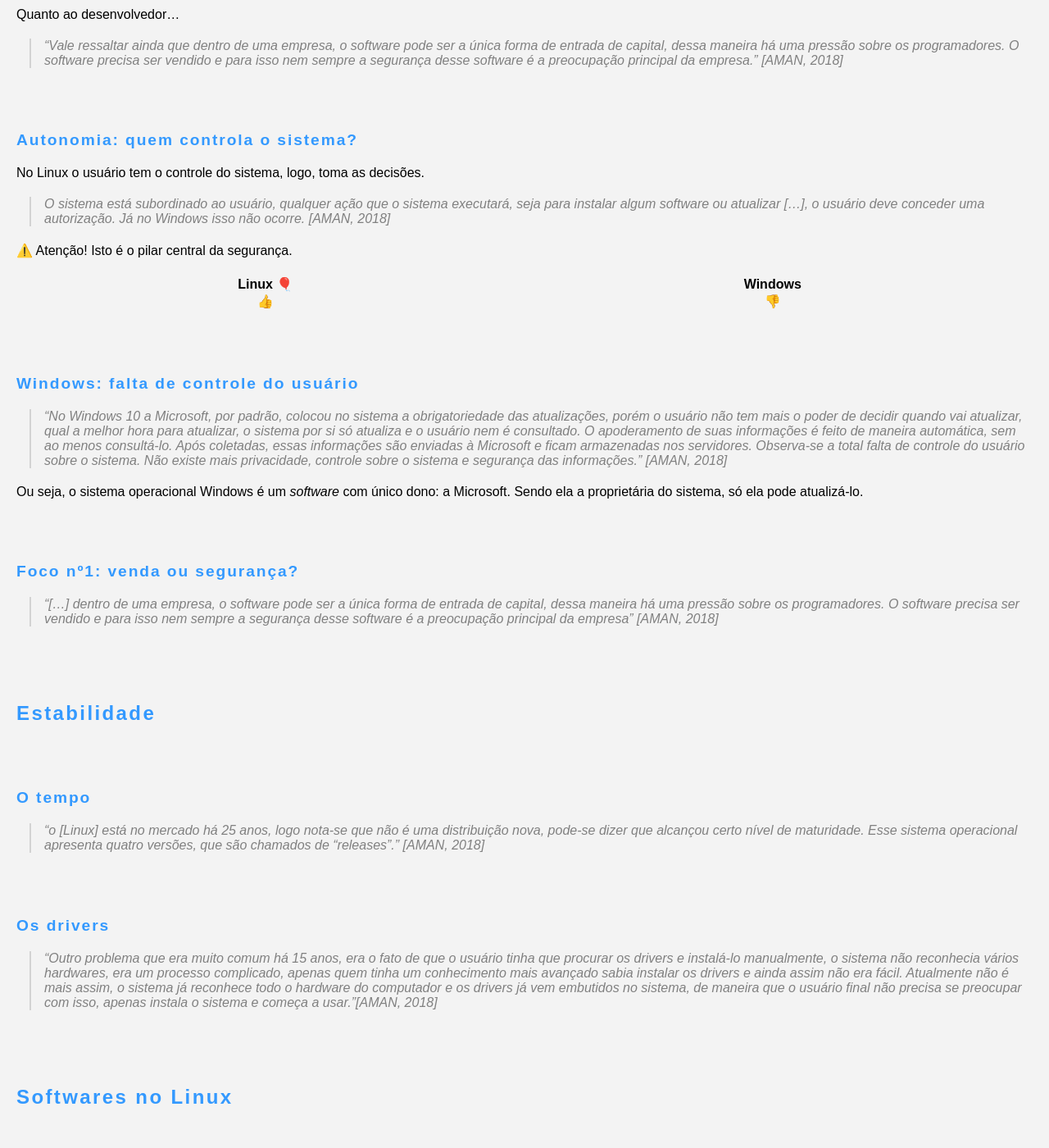
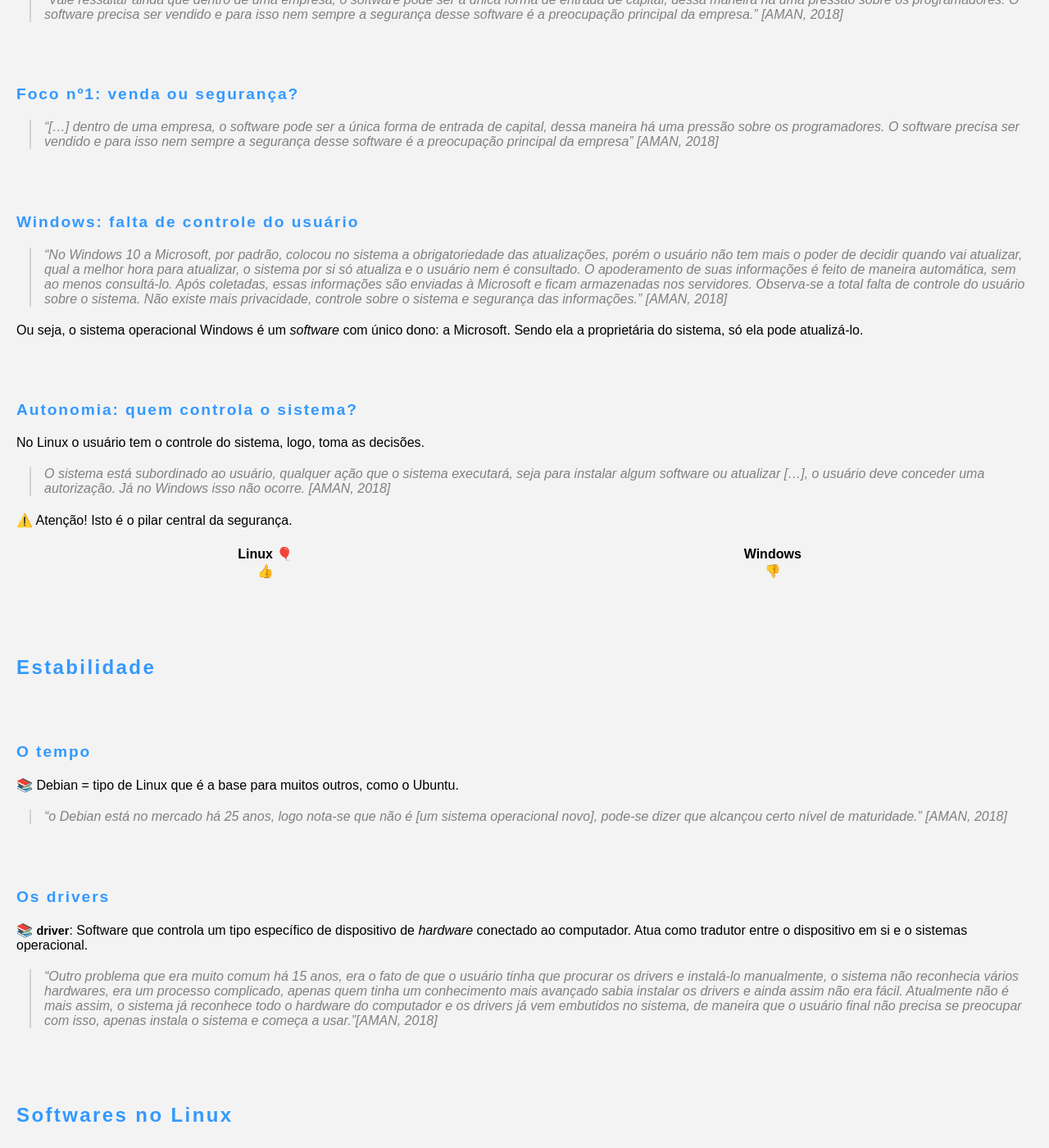
Before and after one commit to Joesynth/joesynth.github.io, a Jekyll site: the page built from _posts/2021-11-28-por-que-usar-linux.md, in a window 1280 px wide and 1400 px high, scrolled down 3222 px. Shown: the whole window at 82% size. Built offline with Jekyll 4.4.1, drawn with Linux system fonts in a browser that asks for light colours; some of the changed lines change nothing that is shown; some of the changed text lies outside the part shown.

Commit message:
Update 2021-11-28-por-que-usar-linux.md

```diff
--- a/_posts/2021-11-28-por-que-usar-linux.md
+++ b/_posts/2021-11-28-por-que-usar-linux.md
@@ -1,12 +1,10 @@
 # Por que usar linux?
 
 Olá!
-Conheça o Linux: o sistema mais robusto do mundo, usado desde as escolas até os exércitos.
+O Linux é o sistema mais robusto do mundo. Sendo o suprassumo, é usado desde as escolas até os exércitos.
+Entretanto, ele tem grande importante para o cidadão comum; enquanto para uma instituição ou empresa, considerando ser de grande porte, ele é até vital.
 
-Seja Linux ou Windows, que fatores devem ser levados em consideração na hora de escolhermos um sistema operacional (SO) para o nosso computador? Aqui abordaremos interface gráfica, compatibilidade e outros temas importante, inclusive a liberdade: será que ela existe mesmo ou é um truque?
-
-Também buscaremos deixar claro o quanto o Linux é importante para o cidadão comum, enquanto para uma instituição ou empresa, considerando ser de grande porte, ele é até vital.
-
+Abordaremos os fatores devem ser levados em consideração na hora de escolhermos um sistema operacional (SO) para o nosso computador.
 
 - O exemplo do Exército Brasileiro
 - Empresa vs. comunidade
@@ -75,8 +73,8 @@
 Licença/valor:
 
 | Linux 🎈					| Windows |
-| :--- 						| :--- |
-| 👍 Não se precisa pagar <br />pela licença | 👎 Precisa pagar <br />pela licença |
+| :---: 					| :---: |
+| 👍 Não precisa pagar <br />pela licença | 👎 Precisa pagar <br />pela licença |
 
 
 
@@ -103,7 +101,7 @@
 > "Outro ponto que vale ressaltar é o fato do código-fonte do Debian estar disponibilizado gratuitamente para quem quiser, dessa maneira fica praticamente impossível a comunidade inserir alguma backdoor [malware] ou software malicioso no sistema, porque inúmeros programadores analisarão o código-fonte e certamente o descobrirão, se ele existir. O sistema não é uma caixa-preta, não fere os princípios da segurança e nem faz uso da segurança baseada na obscuridade." [AMAN, 2018]
 
 | Linux 🎈	| Windows 	|
-| :--- 		| :--- 		|
+| :---: 	| :---:		|
 |código-fonte <br />👍 aberto|código-fonte <br />👎 fechado|
 
 ###### Quantidade de malware
@@ -123,6 +121,17 @@
 
 > "Vale ressaltar ainda que dentro de uma empresa, o software pode ser a única forma de entrada de capital, dessa maneira há uma pressão sobre os programadores. O software precisa ser vendido e para isso nem sempre a segurança desse software é a preocupação principal da empresa." [AMAN, 2018]
 
+###### Foco nº1: venda ou segurança?
+
+> "[...] dentro de uma empresa, o software pode ser a única forma de entrada de capital, dessa maneira há uma pressão sobre os programadores. O software precisa ser vendido e para isso nem sempre a segurança desse software é a preocupação principal da empresa" [AMAN, 2018]
+
+
+###### Windows: falta de controle do usuário
+
+> "No Windows 10 a Microsoft, por padrão, colocou no sistema a obrigatoriedade das atualizações, porém o usuário não tem mais o poder de decidir quando vai atualizar, qual a melhor hora para atualizar, o sistema por si só atualiza e o usuário nem é consultado. O apoderamento de suas informações é feito de maneira automática, sem ao menos consultá-lo. Após coletadas, essas informações são enviadas à Microsoft e ficam armazenadas nos servidores. Observa-se a total falta de controle do usuário sobre o sistema. Não existe mais privacidade, controle sobre o sistema e segurança das informações." [AMAN, 2018]
+
+Ou seja, o sistema operacional Windows é um *software* com único dono: a Microsoft. Sendo ela a proprietária do sistema, só ela pode atualizá-lo.
+
 ###### Autonomia: quem controla o sistema?
 
 No Linux o usuário tem o controle do sistema, logo, toma as decisões.
@@ -137,28 +146,22 @@
 | 👍		| 👎	|
 
 
-###### Windows: falta de controle do usuário
-
-> "No Windows 10 a Microsoft, por padrão, colocou no sistema a obrigatoriedade das atualizações, porém o usuário não tem mais o poder de decidir quando vai atualizar, qual a melhor hora para atualizar, o sistema por si só atualiza e o usuário nem é consultado. O apoderamento de suas informações é feito de maneira automática, sem ao menos consultá-lo. Após coletadas, essas informações são enviadas à Microsoft e ficam armazenadas nos servidores. Observa-se a total falta de controle do usuário sobre o sistema. Não existe mais privacidade, controle sobre o sistema e segurança das informações." [AMAN, 2018]
-
-Ou seja, o sistema operacional Windows é um *software* com único dono: a Microsoft. Sendo ela a proprietária do sistema, só ela pode atualizá-lo.
-
-
-###### Foco nº1: venda ou segurança?
-
-> "[...] dentro de uma empresa, o software pode ser a única forma de entrada de capital, dessa maneira há uma pressão sobre os programadores. O software precisa ser vendido e para isso nem sempre a segurança desse software é a preocupação principal da empresa" [AMAN, 2018]
-
 
 
 ## Estabilidade
 
 ###### O tempo
 
-> "o [Linux] está no mercado há 25 anos, logo nota-se que não é uma distribuição nova, pode-se dizer que alcançou certo nível de maturidade. Esse sistema operacional apresenta quatro versões, que são chamados de “releases”." [AMAN, 2018]
+📚 Debian = tipo de Linux que é a base para muitos outros, como o Ubuntu.
+
+> "o Debian está no mercado há 25 anos, logo nota-se que não é [um sistema operacional novo], pode-se dizer que alcançou certo nível de maturidade." [AMAN, 2018]
 
 ###### Os drivers
 
-> "Outro problema que era muito comum há 15 anos, era o fato de que o usuário tinha que procurar os drivers e instalá-lo manualmente, o sistema não reconhecia vários hardwares, era um processo complicado, apenas quem tinha um conhecimento mais avançado sabia instalar os drivers e ainda assim não era fácil. Atualmente não é mais assim, o sistema já reconhece todo o hardware do computador e os drivers já vem embutidos no sistema, de maneira que o usuário final não precisa se preocupar com isso, apenas instala o sistema e começa a usar."[AMAN, 2018]
+📚 **driver**: Software que controla um tipo específico de dispositivo de *hardware* conectado ao computador.
+Atua como tradutor entre o dispositivo em si e o sistemas operacional.
+
+> "Outro problema que era muito comum há 15 anos, era o fato de que o usuário tinha que procurar os *drivers* e instalá-lo manualmente, o sistema não reconhecia vários hardwares, era um processo complicado, apenas quem tinha um conhecimento mais avançado sabia instalar os drivers e ainda assim não era fácil. Atualmente não é mais assim, o sistema já reconhece todo o hardware do computador e os drivers já vem embutidos no sistema, de maneira que o usuário final não precisa se preocupar com isso, apenas instala o sistema e começa a usar."[AMAN, 2018]
 
 ## Softwares no Linux
 
@@ -188,8 +191,8 @@
 
 
 | Linux 🎈	| Windows |
-| :---	 	| :--- |
-| 👍 grátis	| 👎finge ser grátis	|
+| :---: 	| :---: |
+| 👍 grátis	| 👎 finge ser grátis	|
 
 
 
@@ -205,7 +208,7 @@
 
 ###### O tempo
 
-> "O sistema não fica lento com o passar do tempo, tem uma rápida inicialização, bom tempo de resposta e fluidez." [AMAN, 2018]
+> "O sistema [Linux] não fica lento com o passar do tempo, tem uma rápida inicialização, bom tempo de resposta e fluidez." [AMAN, 2018]
 
 ###### A velocidade
 
```
